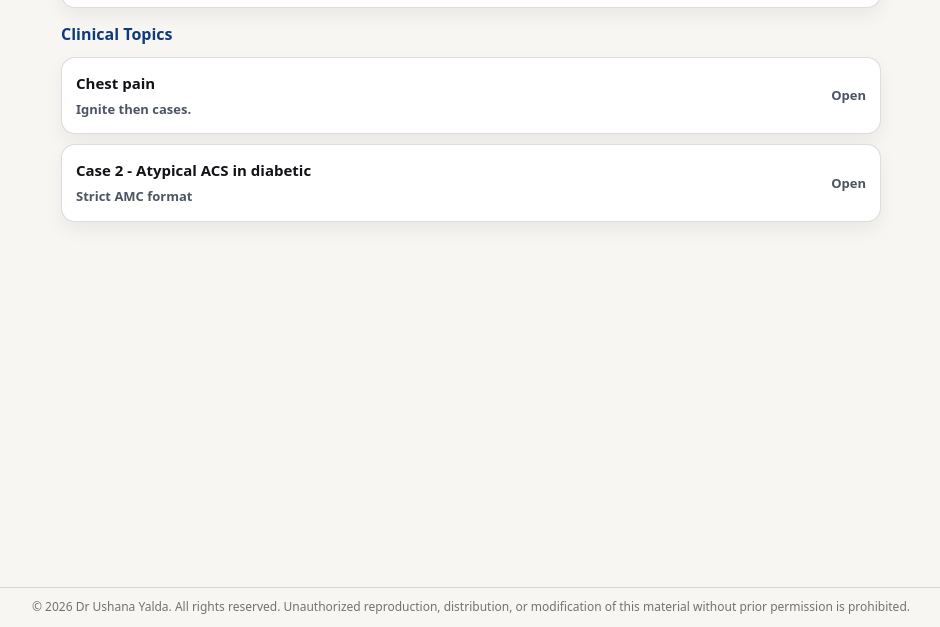
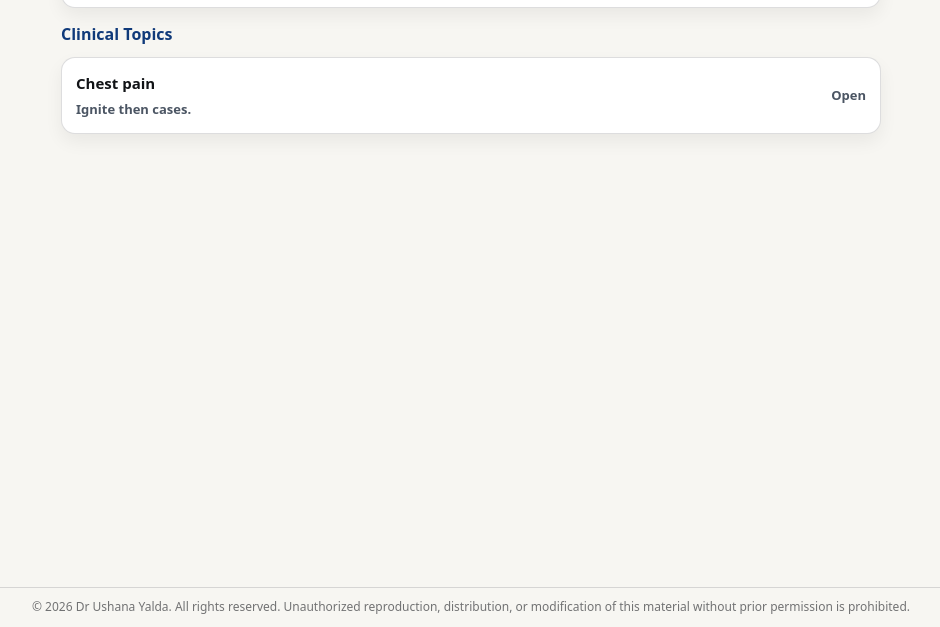
Before and after one commit to ushanayalda/Amc-clinical, a plain HTML site: page index.html in a window 1280 px wide. Shown: the part 173-800 px from the top of the page, without its empty margins (169-1109 px from the left). Drawn offline with Linux system fonts and the light colour scheme.

Commit message:
Update index.html

```diff
--- a/index.html
+++ b/index.html
@@ -141,8 +141,8 @@
     // Pattern:
     // { title: "Knee swelling", href: "topics/knee-swelling.html#ignite", desc: "Ignite then cases." },
     const TOPICS = [
-      { title: "Chest pain", href: "topics/chest-pain.html#ignite", desc: "Ignite then cases." },
-      { title: "Case 2 - Atypical ACS in diabetic", href: "chest-pain-case-2.html", desc: "Strict AMC format" }
+      { title: "Chest pain", href: "topics/chest-pain.html#ignite", desc: "Ignite then cases." }
+
     ];
     // END TOPICS BLOCK
 
```
